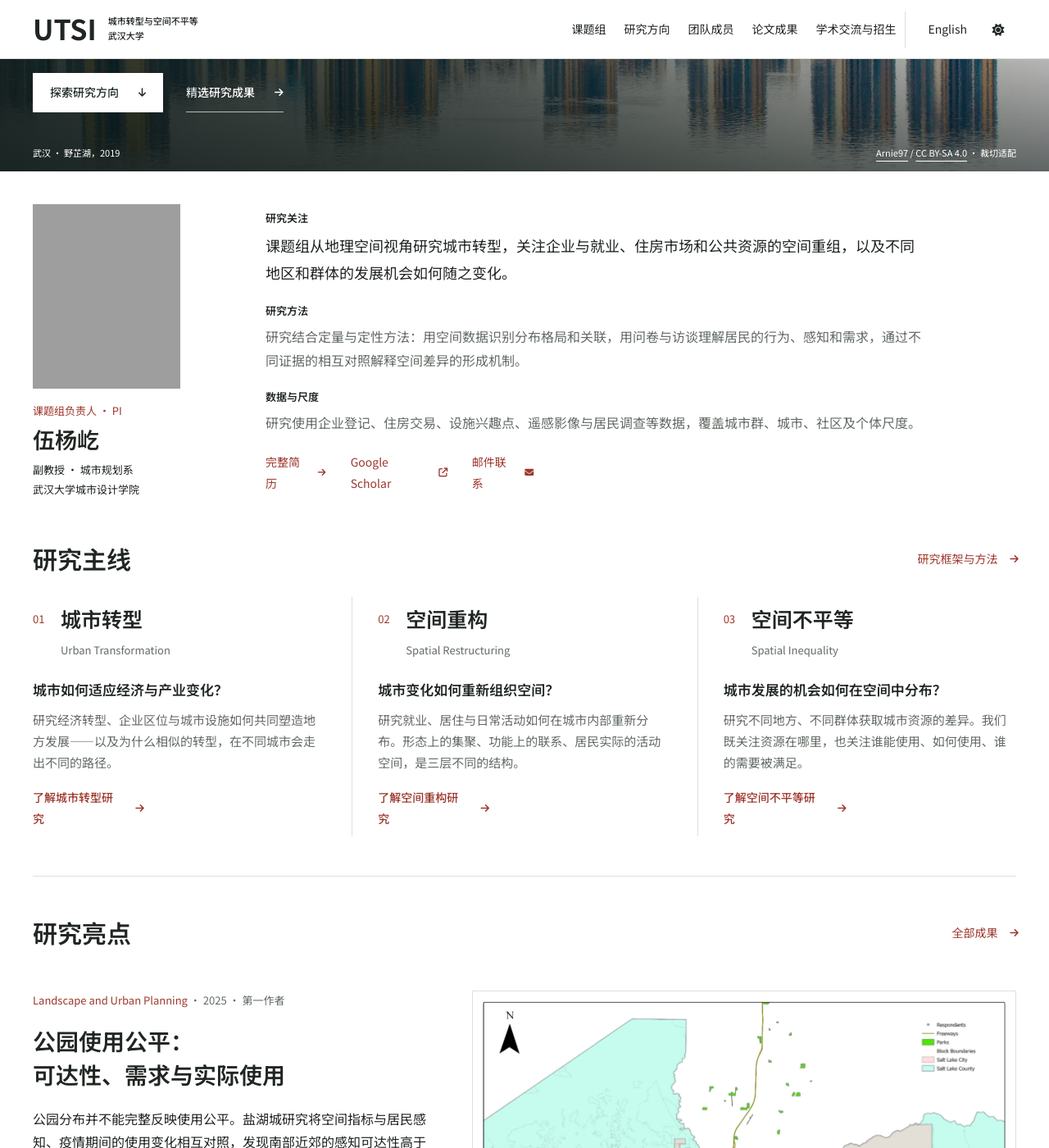
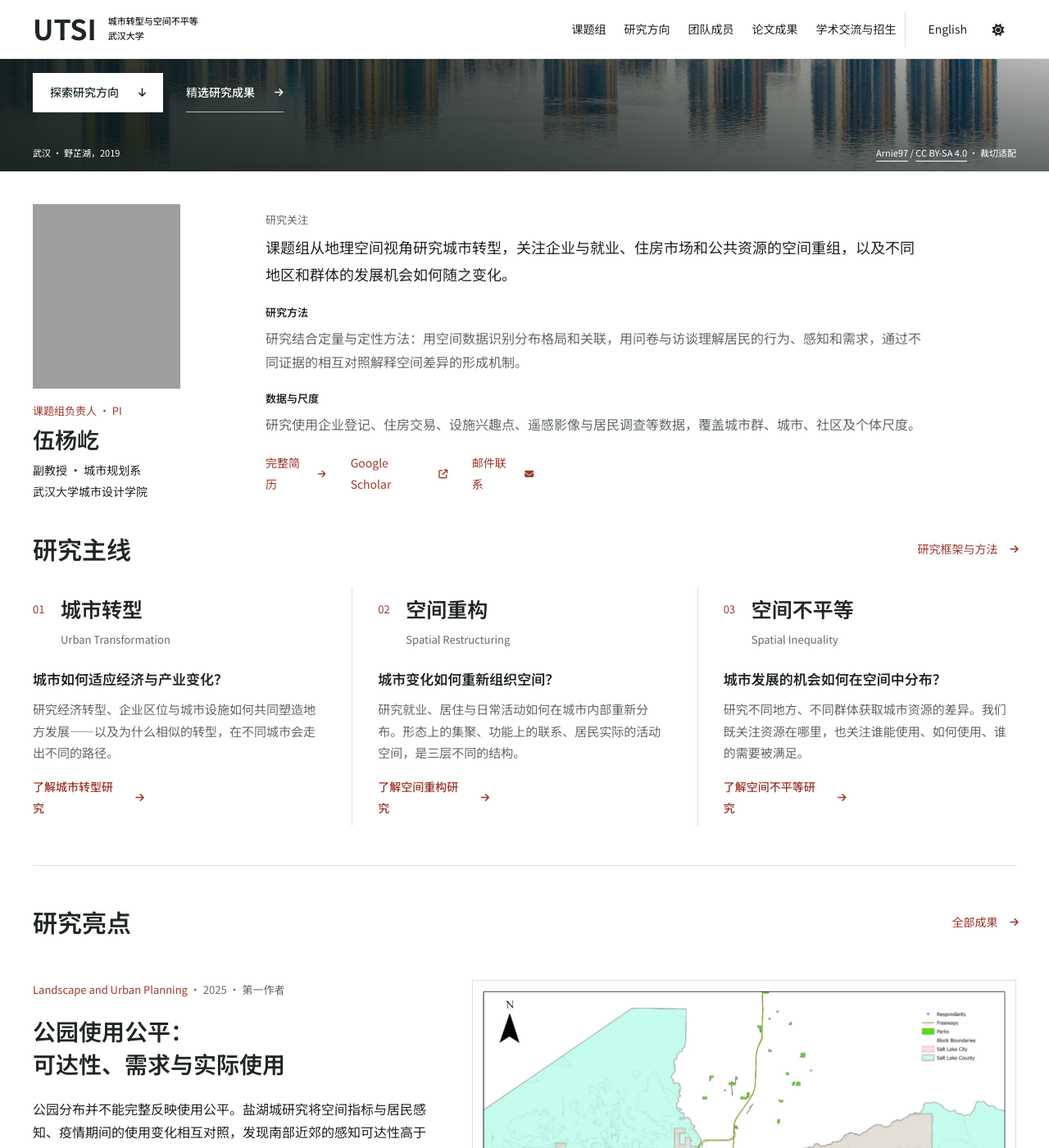
Before and after one commit to Yangyi-Wu/Yangyi-Wu.github.io, a Jekyll site: the page built from _pages/zh-about.md, in a window 1280 px wide and 1400 px high, scrolled down 392 px. Shown: the whole window at 82% size. Built offline with Jekyll 4.4.1, drawn with Linux system fonts in a browser that asks for light colours; grey boxes are pictures that could not be loaded.

Commit message:
Polish homepage PI hierarchy and spacing

```diff
--- a/_sass/layout/_research-site.scss
+++ b/_sass/layout/_research-site.scss
@@ -142,10 +142,11 @@
 .home-pi-description { min-width: 0; max-width: 800px; }
 .home-pi-profile .group-eyebrow { color: var(--global-link-color); margin: 0 0 6px; }
 .home-pi-profile h2 { font-size: 27px; line-height: 1.3; margin: 0; }
-.home-pi-profile .home-pi-role { font-size: 13px; line-height: 1.8; margin: 8px 0 0; }
+.home-pi-profile .home-pi-role { font-size: 14px; line-height: 1.8; margin: 8px 0 0; }
 .home-pi-profile .home-pi-bio { display: grid; gap: 18px; font-size: 15px; line-height: 1.8; margin: 0; }
 .home-pi-topic { min-width: 0; }
 .home-pi-profile .home-pi-topic h3 { font-size: 13px; line-height: 1.7; margin: 0 0 6px; }
+.home-pi-profile .home-pi-topic:first-child h3 { font-weight: 400; color: var(--global-text-color-light); }
 .home-pi-profile .home-pi-bio p { font-size: 16px; line-height: 1.85; color: var(--global-text-color-light); margin: 0; }
 .home-pi-profile .home-pi-topic:first-child p { font-size: 18px; color: var(--global-text-color); }
 .home-pi-description .home-pi-links { margin: 20px 0 0; gap: 4px 28px; font-size: 14px; }
@@ -160,8 +161,8 @@
 .page__content .home-section-heading > a:hover { text-decoration: underline; }
 .home-profile, .home-selected, .home-research, .home-content > .home-bottom-grid { position: relative; border-top: 0; }
 .home-selected::before { content: ""; position: absolute; top: 0; left: 40px; right: 40px; border-top: 1px solid var(--global-border-color); }
-.home-content > .home-profile { padding-top: 40px; padding-bottom: 24px; }
-.home-content > .home-profile + .home-research { padding-top: 28px; }
+.home-content > .home-profile { padding-top: 40px; padding-bottom: 16px; }
+.home-content > .home-profile + .home-research { padding-top: 20px; }
 .home-profile::before { display: none; }
 .home-highlights-grid { display: block; }
 .home-highlight { display: grid; grid-template-columns: minmax(0, 42fr) minmax(0, 58fr); gap: 56px; padding: 24px 0 40px; align-items: start; }
@@ -451,12 +452,12 @@
   .home-pi-description .home-pi-links { font-size: 13px; }
   .home-pi-links a { min-height: 44px; }
   .home-pi-profile h2 { font-size: 25px; }
-  .home-pi-profile .home-pi-role { font-size: 13px; }
+  .home-pi-profile .home-pi-role { font-size: 14px; }
   .home-pi-profile .group-eyebrow { font-size: 11px; }
   .home-profile::before, .home-selected::before, .home-research::before, .home-bottom-grid::before { left: 24px; right: 24px; }
   .home-content > .home-section { padding: 36px 24px; }
-  .home-content > .home-profile { padding-bottom: 16px; }
-  .home-content > .home-profile + .home-research { padding-top: 20px; }
+  .home-content > .home-profile { padding-bottom: 12px; }
+  .home-content > .home-profile + .home-research { padding-top: 16px; }
   .home-section-heading { flex-wrap: wrap; gap: 4px 16px; margin-bottom: 20px; }
   .home-section-heading h2, .home-research > h2 { font-size: 26px; }
   .page__content .home-section-heading > a { font-size: 13px; gap: 8px; }
```
